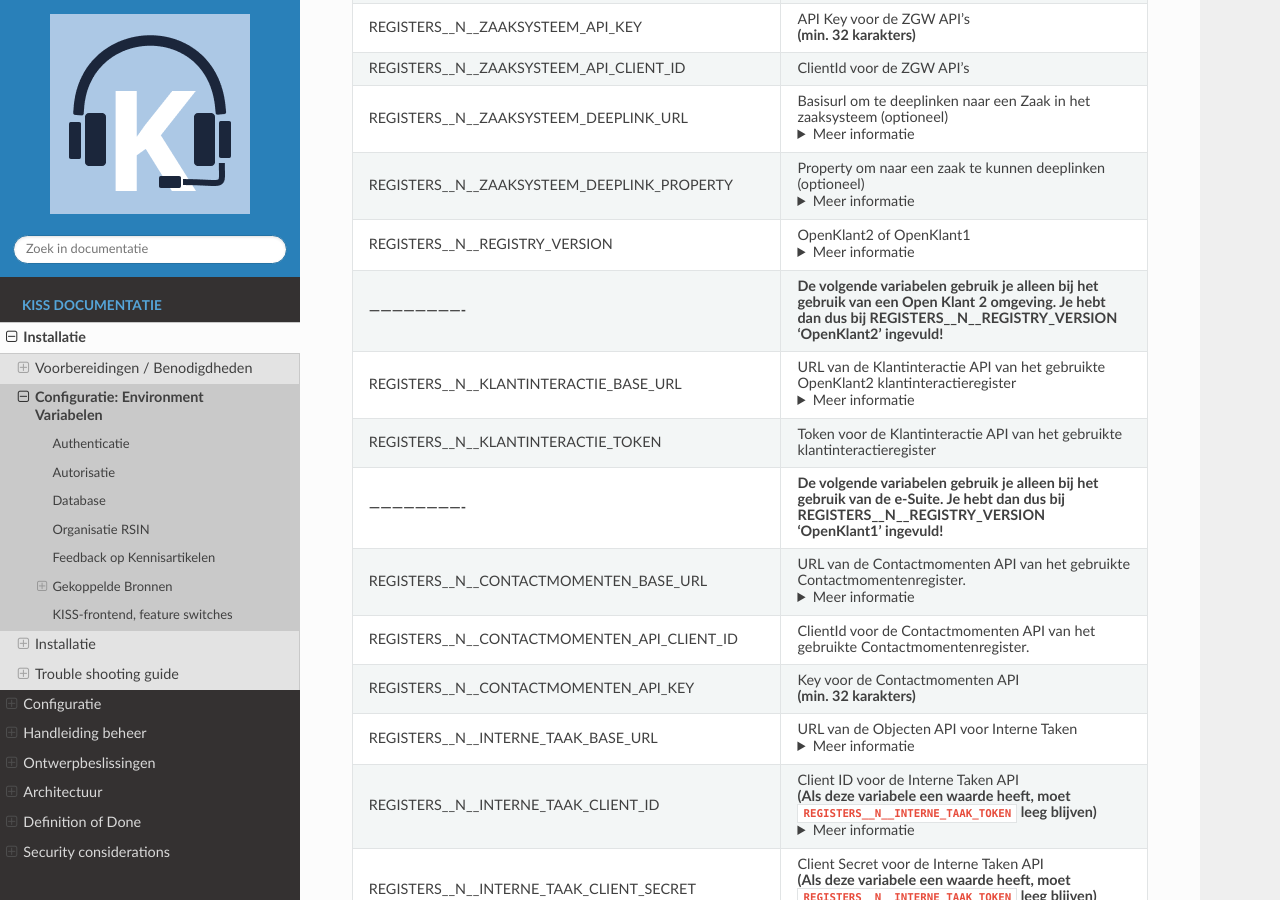
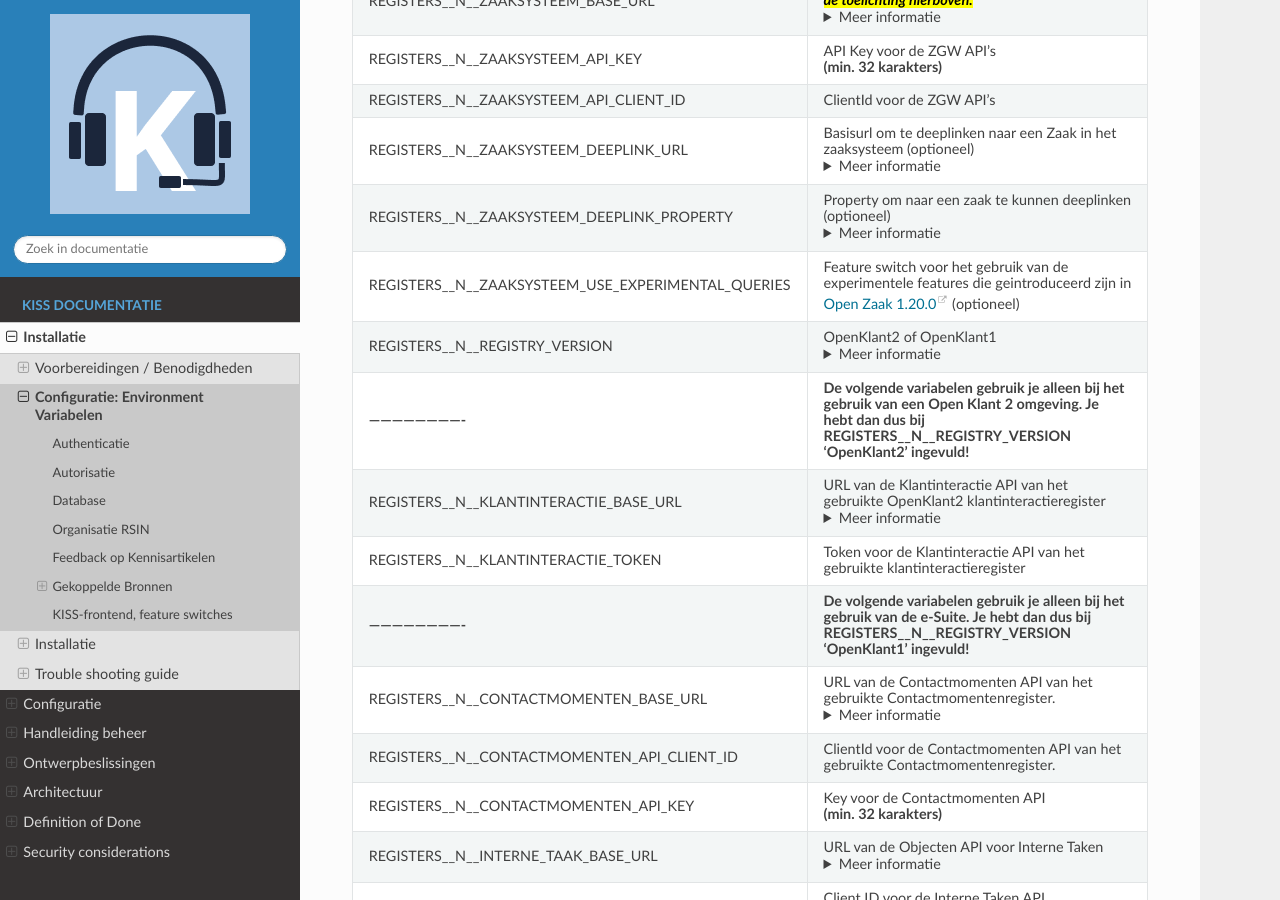
Before and after one commit to Klantinteractie-Servicesysteem/.github, a Sphinx documentation site: the page built from docs/installation/configuratie.md, in a window 1280 px wide and 900 px high, scrolled down 3176 px. Built offline with Sphinx 7.4.7 and the Read the Docs theme 3.1.0, drawn with Linux system fonts in a browser that asks for light colours.

Commit message:
add documentation for feature flag for experimental queries

```diff
--- a/docs/installation/configuratie.md
+++ b/docs/installation/configuratie.md
@@ -100,6 +100,7 @@ Het wordt aangeraden REGISTERS__N__ZAAKSYSTEEM_BASE_URL niet meer te gebruiken e
 |REGISTERS__N__ZAAKSYSTEEM_API_CLIENT_ID  |ClientId voor de ZGW API's                                                                                                          |
 |REGISTERS__N__ZAAKSYSTEEM_DEEPLINK_URL   |Basisurl om te deeplinken naar een Zaak in het zaaksysteem (optioneel) <details> <summary>Meer informatie </summary> Bijvoorbeeld: `https://zaaksysteem.mijngemeente.nl/mp/zaak/` <br /> Deze variabele **moet** altijd gebruikt worden **in combinatie met** `ZAAKSYSTEEM__N__DEEPLINK_PROPERTY`. Als deze variabelen beiden worden ingevuld, zal er in KISS een link in het zaakdetailscherm staan, waarmee de KCM de betreffende zaak direct in het zaaksysteem opent.  LET OP: dit kan alleen bij zaaksystemen die een vaste url hebben voor zaakdetails, waarbij alleen één property van de zaak, bijv. het zaaknummer, áchter die URL geplaatst hoeft te worden.  </details>                                                                             |
 |REGISTERS__N__ZAAKSYSTEEM_DEEPLINK_PROPERTY   |Property om naar een zaak te kunnen deeplinken (optioneel) <details> <summary>Meer informatie </summary> Deze variabele **moet** altijd gebruikt worden **in combinatie met** `ZAAKSYSTEEM__N__DEEPLINK_URL`. De waarde uit dit property van een specifieke zaak wordt achter `ZAAKSYSTEEM_DEEPLINK_URL` geplaatst om de link te laten werken. Bijvoorbeeld: `identificatie` </details>  |
+|REGISTERS__N__ZAAKSYSTEEM_USE_EXPERIMENTAL_QUERIES   |Feature switch voor het gebruik van de experimentele features die geintroduceerd zijn in [Open Zaak 1.20.0](https://open-zaak.readthedocs.io/en/stable/development/changelog.html#id9) (optioneel) |
 |REGISTERS__N__REGISTRY_VERSION           |OpenKlant2 of OpenKlant1 <details> <summary>Meer informatie </summary> Gebruikt OpenKlant1 alléén als je wilt koppelen met de e-Suite. KISS ondersteunt de Klanten API, de Contactmomenten API en het objecttype Interne Taak. In andere gevallen vul hier OpenKlant2 in. </details>                                  |
 |    **-------------------------**    |  **De volgende variabelen gebruik je alleen bij het gebruik van een Open Klant 2 omgeving. Je hebt dan dus bij REGISTERS__N__REGISTRY_VERSION 'OpenKlant2' ingevuld!**       |
 |REGISTERS__N__KLANTINTERACTIE_BASE_URL   |URL van de Klantinteractie API van het gebruikte OpenKlant2 klantinteractieregister <details> <summary>Meer informatie </summary>Bijvoorbeeld `https://klantinteractieregister.mijngemeente.nl/klantinteracties` </details>  |
```
